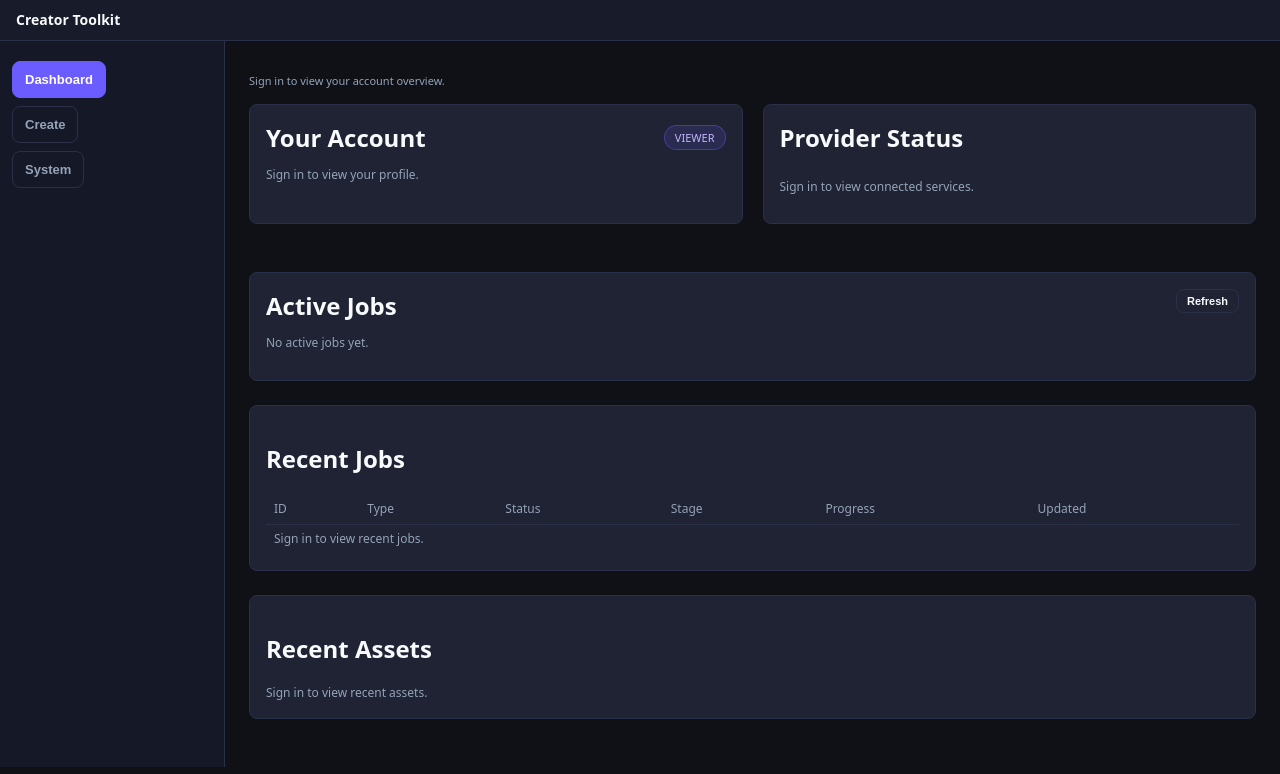
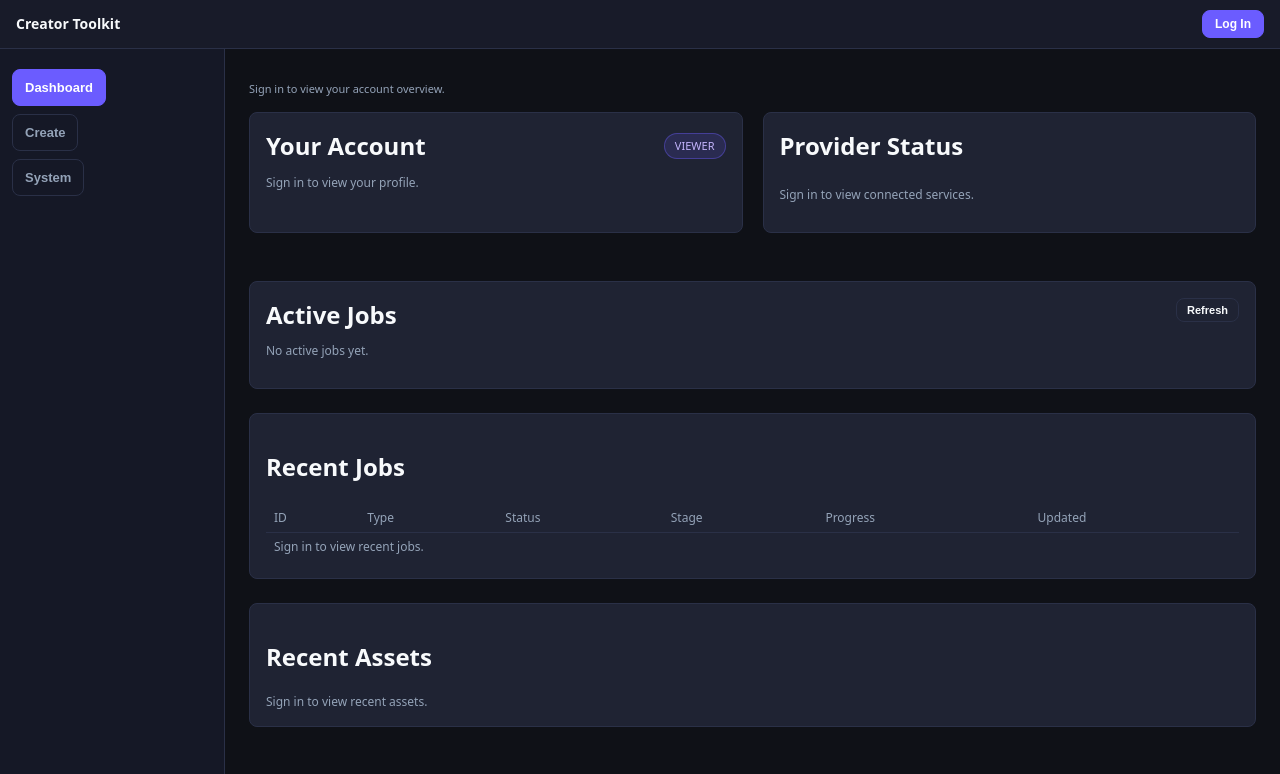
Before and after one commit to BlackNapalm1988/creator_toolkit, a FastAPI app: page /dashboard in a window 1280 px wide. Shown: the top 774 px of the page. Run offline with FastAPI, Linux system fonts and the light colour scheme; data that the repository does not hold is empty; parts of the project's set-up code (start-up, migrations or seed data) failed here and were passed over; some libraries are stand-ins or nearby versions.

Commit message:
Restore login access from the dashboard shell

```diff
--- a/static/app.js
+++ b/static/app.js
@@ -12,6 +12,8 @@ const authTabs = authOverlay ? Array.from(authOverlay.querySelectorAll(".modal-t
 const loginForm = document.getElementById("loginForm");
 const registerForm = document.getElementById("registerForm");
 const authFeedback = document.getElementById("authFeedback");
+const authActions = document.getElementById("authActions");
+const openLoginButton = document.getElementById("openLoginButton");
 
 const loginEmailInput = document.getElementById("loginEmail");
 const loginPasswordInput = document.getElementById("loginPassword");
@@ -650,6 +652,7 @@ function applyUserState() {
     stopDashboardPolling();
     resetDashboardWidgetsForLoggedOut();
     if (userActions) userActions.classList.add("hidden");
+    if (authActions) authActions.classList.remove("hidden");
     if (docsLink) docsLink.classList.add("hidden");
     document.body.classList.remove("dev-mode");
     updateFeatureAvailability({ verified: false, capabilities: ROLE_CAPABILITIES.viewer });
@@ -668,6 +671,7 @@ function applyUserState() {
   authState.capabilities = capabilities;
   updateNavigationForRole(role);
 
+  if (authActions) authActions.classList.add("hidden");
   if (userActions) userActions.classList.remove("hidden");
   if (userGreeting) {
     const firstName = user.full_name ? user.full_name.split(" ")[0] : user.email;
@@ -1194,6 +1198,12 @@ if (smtpTestForm) {
       }
       setFeedback(smtpTestFeedback, "Test email sent.", "success");
     });
+  });
+}
+
+if (openLoginButton) {
+  openLoginButton.addEventListener("click", () => {
+    showAuthOverlay("login");
   });
 }
 
--- a/static/style.css
+++ b/static/style.css
@@ -37,6 +37,12 @@ body {
 
 .spacer {
   flex: 1;
+}
+
+.auth-actions {
+  display: flex;
+  align-items: center;
+  gap: 12px;
 }
 
 .user-actions {
@@ -91,6 +97,18 @@ body {
   background: rgba(248, 113, 113, 0.18);
   border-color: #fca5a5;
   color: #fee2e2;
+}
+
+.ghost-btn.filled {
+  background: var(--accent);
+  border-color: var(--accent);
+  color: #fff;
+}
+
+.ghost-btn.filled:hover {
+  background: rgba(107, 92, 255, 0.85);
+  border-color: var(--accent);
+  color: #fff;
 }
 
 .hidden {
--- a/templates/base.html
+++ b/templates/base.html
@@ -11,6 +11,9 @@
   <header class="topbar">
     <div class="brand">Creator Toolkit</div>
     <div class="spacer"></div>
+    <div class="auth-actions" id="authActions">
+      <button id="openLoginButton" class="ghost-btn filled">Log In</button>
+    </div>
     <div class="user-actions hidden" id="userActions">
       <span id="userGreeting" class="user-greeting"></span>
       <a id="docsLink" class="ghost-btn hidden" href="/docs" target="_blank" rel="noopener">Docs</a>
```
